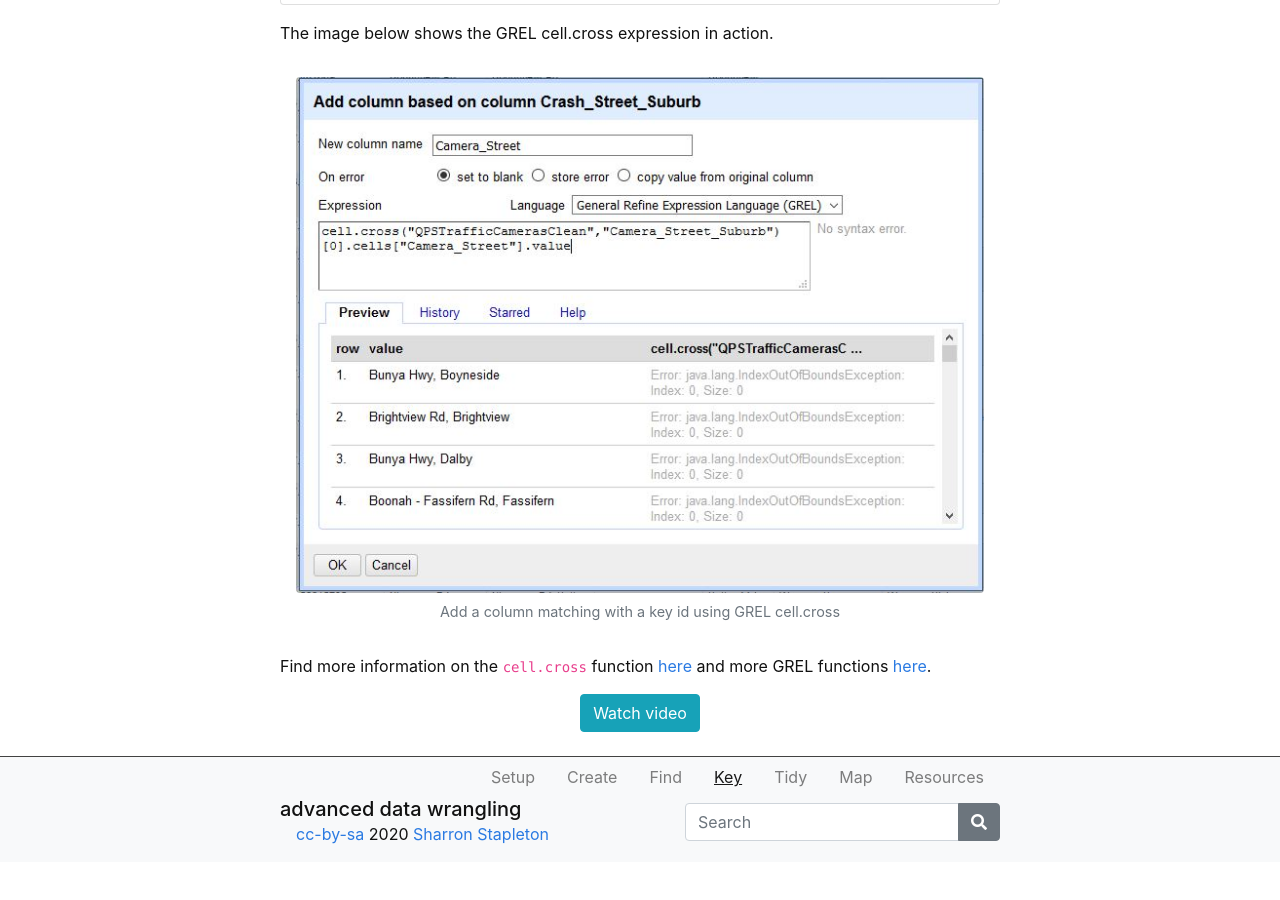
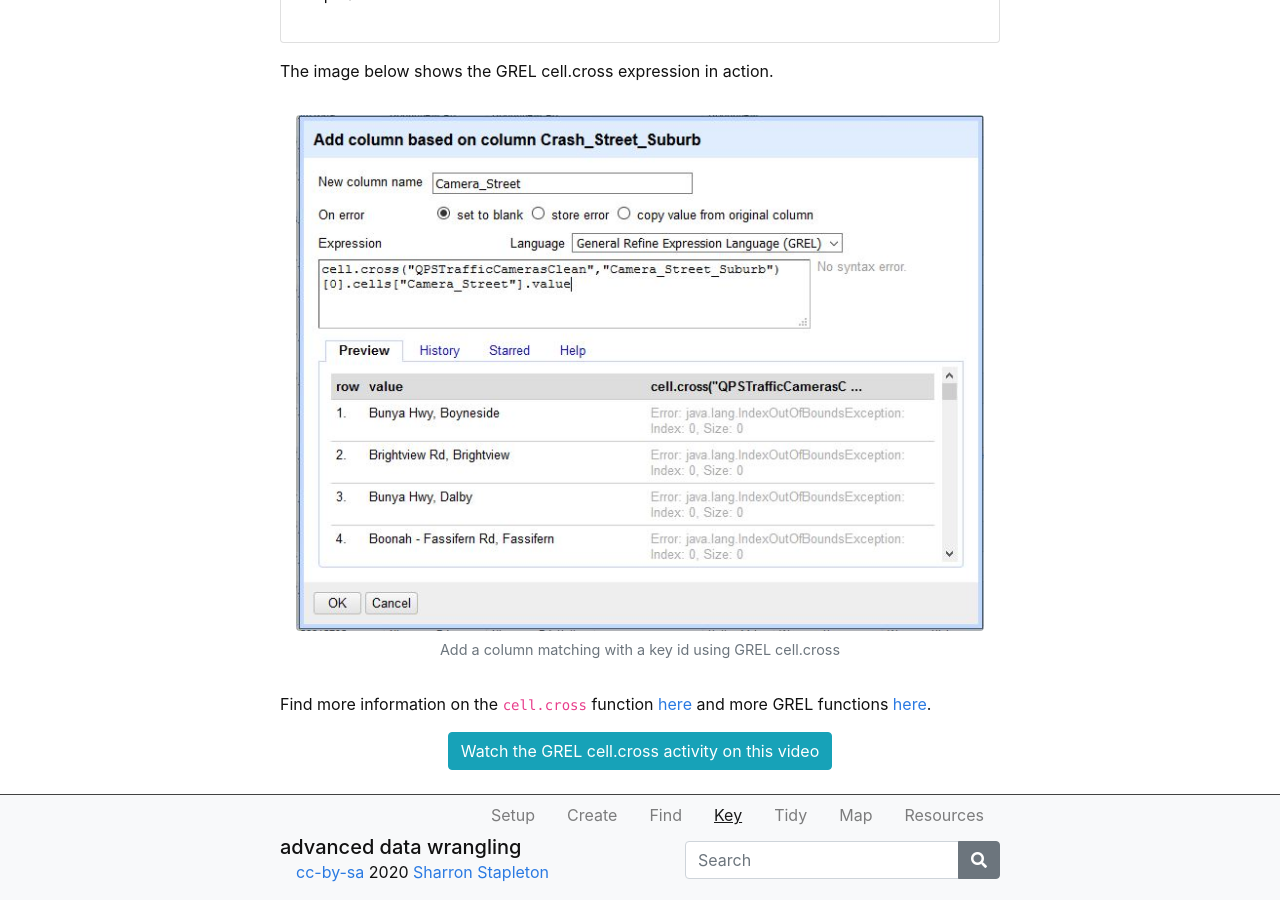
Before and after one commit to GULibrarySandbox/advanced-data-wrangle-old, a Jekyll site: the page built from content/4-lesson.md, in a window 1280 px wide and 900 px high, scrolled down 2011 px. Built offline with Jekyll 4.4.1, drawn with Linux system fonts in a browser that asks for light colours; before the commit the page ends 2873 px from its top, so only the background shows below that; some of the changed text lies outside the part shown.

Commit message:
Update 4-lesson.md

```diff
--- a/content/4-lesson.md
+++ b/content/4-lesson.md
@@ -38,6 +38,8 @@ To look at an example, filter  `Camera_Street_Suburb`  by the term  `Anzac`.  Th
 
 This is one way to remove duplicates, see this advice from [Illinois University Library](https://guides.library.illinois.edu/openrefine/duplicates) for another.{% endcapture %} {% include card.md header="Remove duplicate rows" text=text %}
 
+{% include button.md text="Watch the steps above on this video" link="https://vimeo.com/422326756/622764409f" color="info" %}
+
 Now we can extend the dataset `QLDTrafficAccident_2018`  with a new variable  `Camera_Street_Suburb`  from the `QPSTrafficCamerasClean`  dataset. We will do this using a GREL expression `cell.cross`. The  `cell.cross`  function performs a cross or lookup between two columns in two datasets or the same dataset. It returns an array (list) of zero or more rows in the project i.e. matching against  `QPSTrafficCamerasClean`  for which the cells in their column i.e.  `Camera_Street_Suburb`  have the same content as cell  `Crash_Street_Suburb` .
 
 {% capture text %}
@@ -65,4 +67,4 @@ The image below shows the GREL cell.cross expression in action.
 Find more information on the  `cell.cross`  function [here](https://github.com/OpenRefine/OpenRefine/wiki/GREL-Other-Functions#crosscell-c-string-projectname-string-columnname) and more GREL functions [here](https://github.com/OpenRefine/OpenRefine/wiki/GREL-Functions).
 
 
-{% include button.md text="Watch video" link="   " color="info" %}
+{% include button.md text="Watch the GREL cell.cross activity on this video" link="https://vimeo.com/422324961/6cc1733109" color="info" %}
```
